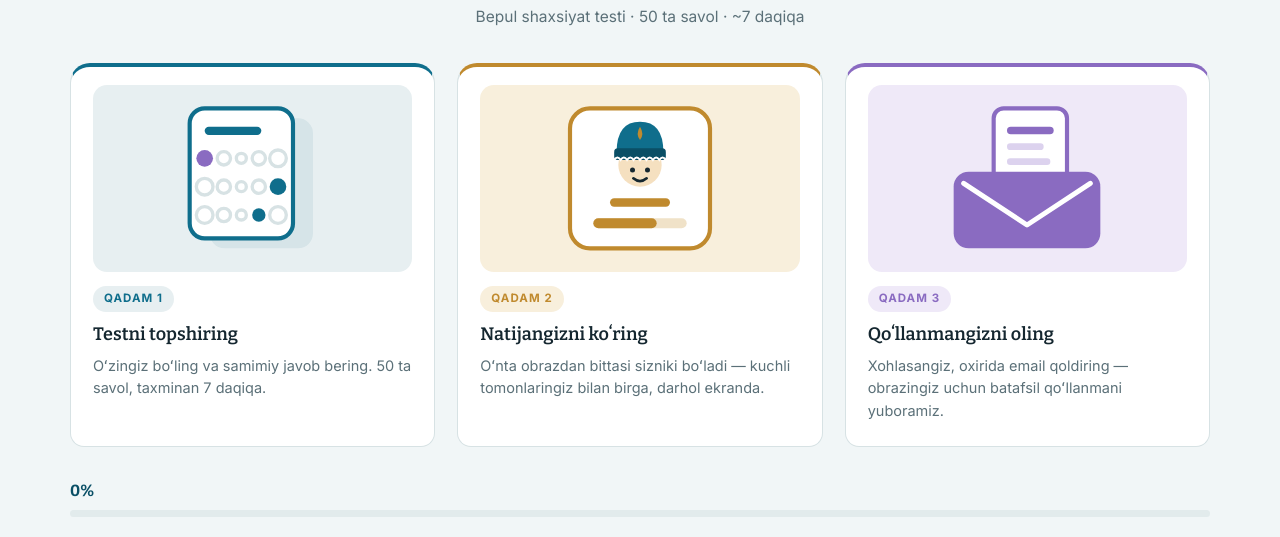
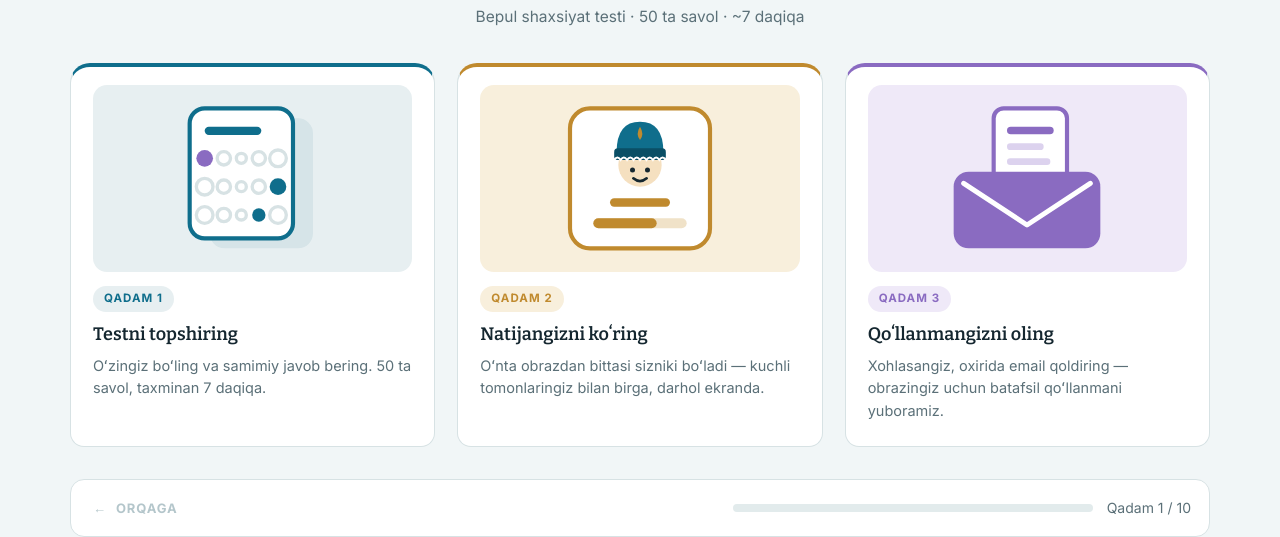
Before and after one commit to raximovv/TestMind, a plain HTML site: page test.html in a window 1280 px wide. Shown: the part 233-770 px from the top of the page. Drawn offline with Linux system fonts and the light colour scheme.

Commit message:
Step bar above the questions: back, progress, "Qadam 3 / 10"
Replaces the old progress block. Dropped the live time estimate and the
function behind it.

Built it pinned to the viewport first, the way 16personalities does, and the
suite caught why that is a bad idea here: elementFromPoint showed the bar
sitting on top of the answer circles, so a tap on a circle near the bottom of
the screen hit the bar instead and silently did nothing. The bar is static and
above the questions now, and a new check walks every visible circle and
asserts it receives its own taps.

Tests: e2e 45, keyboard 27, capture 19, autosave 9, audit 18 pages x 3 widths.

```diff
--- a/test.html
+++ b/test.html
@@ -54,22 +54,39 @@
   .btn[disabled]{background:#B8C9CE;cursor:not-allowed}
   .btn.ghost{background:transparent;color:var(--lazur-deep);border:1px solid var(--line)}
   .btn.ghost:hover{border-color:var(--lazur)}
-  .nav{display:flex;justify-content:space-between;align-items:center;gap:12px;margin-top:8px;flex-wrap:wrap}
+  .nav{display:flex;justify-content:flex-end;align-items:center;gap:14px;flex-wrap:wrap;margin:8px 0 0}
+  .navmsg{margin:0;font-size:14px;color:#8A3B1F}
+  /* ---- step bar: back on the left, progress on the right ---- */
+  .stepbar{margin:0 0 18px}
+  .stepbarin{background:var(--card);border:1px solid var(--line);border-radius:14px;
+             display:flex;align-items:center;justify-content:space-between;gap:16px;padding:11px 18px}
+  .backlink{display:inline-flex;align-items:center;gap:9px;background:none;border:0;padding:7px 4px;
+            font:inherit;font-weight:700;font-size:13px;letter-spacing:.07em;text-transform:uppercase;
+            color:var(--lazur);cursor:pointer;white-space:nowrap}
+  .backlink:hover{color:var(--lazur-deep)}
+  .backlink:focus-visible{outline:3px solid var(--zar);outline-offset:2px;border-radius:7px}
+  .backlink.off{color:#B4C6CB;cursor:default}
+  .stepright{display:flex;align-items:center;gap:14px;flex:1 1 auto;justify-content:flex-end;min-width:0}
+  .stepbar .ptrack{flex:0 1 360px;min-width:60px}
+  .stepcount{font-size:14px;color:var(--muted);white-space:nowrap}
+  @media (max-width:560px){
+    .backlink{font-size:11.5px;gap:6px;letter-spacing:.05em}
+    .stepbarin{gap:10px;padding:10px 13px}
+    .stepright{gap:10px}
+    .stepcount{font-size:13px}
+  }
   .navr{display:flex;gap:10px;flex-wrap:wrap;justify-content:flex-end}
   .sharebox{margin-bottom:16px;text-align:center}
   .shareimg{max-width:100%;height:auto;border:1px solid var(--line);border-radius:12px;margin-bottom:10px}
-  .pcount{font-size:13px;color:var(--muted);white-space:nowrap}
-  .pcount.warn{color:#8A3B1F;font-weight:500}
-  .ppct{font-family:var(--display);font-weight:700;font-size:16px;color:var(--lazur-deep)}
-  .ptrack{height:7px;background:#E2EBEC;border-radius:4px;overflow:hidden;margin:6px 0 22px}
+  .ptrack{height:8px;background:#E2EBEC;border-radius:4px;overflow:hidden}
   .pfill{height:100%;background:linear-gradient(90deg,var(--lazur),var(--zar));width:0%;transition:width .3s ease;border-radius:5px}
-  .qhead{display:flex;justify-content:space-between;align-items:baseline;gap:12px;margin-bottom:0}
   .item{padding:18px 0;border-bottom:1px solid var(--line);transition:opacity .25s ease}
   .item:last-of-type{border-bottom:0}
   /* Answered questions fade back so the one still to do is the one you look at.
      Hover or keyboard focus brings a faded question back to full strength, so
      changing an earlier answer never means squinting at it. */
   .item.done{opacity:.45}
+  .item{scroll-margin:20px 0}
   .item.done:hover,.item.done:focus-within{opacity:1}
   .item.warn .qtext{color:#8A3B1F}
   .qtext{font-weight:600;font-size:17.5px;line-height:1.35;margin-bottom:6px}
@@ -260,7 +277,7 @@
   @media (prefers-reduced-motion: reduce){ *{transition:none !important;animation:none !important} }
   @media print{
     body{background:#fff}
-    .btn,.nav,.actions,.capture,.foot,.weave{display:none !important}
+    .btn,.nav,.actions,.capture,.foot,.weave,.stepbar{display:none !important}
     .card{border:0;padding:0}
   }
 </style>
@@ -657,18 +674,23 @@ function renderPage(){
   var p = state.page;
   saveDraft();
   var from = p * PAGE_SIZE, to = Math.min(from + PAGE_SIZE, ITEMS.length);
-  var answeredTotal = state.answers.filter(function(v){ return v > 0; }).length;
-  if (!sessionStart){ sessionStart = Date.now(); sessionStartAnswered = answeredTotal; }
+  if (!sessionStart) sessionStart = Date.now();
   // Was this page already finished when it opened? If so we must NOT auto-advance —
   // otherwise editing an answer on a completed page would yank the page away.
   var pageWasComplete = answeredOnPage(p).done === answeredOnPage(p).total;
   var html =
     (p === 0 ? introHtml() : '') +
-    '<div class="qhead">' +
-      '<span class="ppct" id="ppct">' + pctDone() + '%</span>' +
-      '<span class="pcount" id="pageCount">' + timeLeftText() + '</span>' +
-    '</div>' +
-    '<div class="ptrack"><div class="pfill" id="pfill" style="width:' + pctDone() + '%"></div></div>' +
+    // Sits above the questions and stays put: pinned to the viewport it covered
+    // whatever was at the bottom of the screen and swallowed taps landing there.
+    '<div class="stepbar"><div class="stepbarin">' +
+      (p > 0
+        ? '<button class="backlink" id="prevBtn"><span aria-hidden="true">←</span> Orqaga</button>'
+        : '<span class="backlink off" aria-hidden="true"><span>←</span> Orqaga</span>') +
+      '<div class="stepright">' +
+        '<div class="ptrack"><div class="pfill" id="pfill" style="width:' + pctDone() + '%"></div></div>' +
+        '<span class="stepcount">Qadam ' + (p + 1) + ' / ' + PAGES + '</span>' +
+      '</div>' +
+    '</div></div>' +
     '<div class="card">';
   for (var i = from; i < to; i++){
     var it = ITEMS[i];
@@ -688,7 +710,7 @@ function renderPage(){
   }
   html += '</div>' +
     '<div class="nav">' +
-      (p > 0 ? '<button class="btn ghost" id="prevBtn">Orqaga</button>' : '<span></span>') +
+      '<p class="navmsg" id="navMsg" role="status"></p>' +
       '<button class="btn" id="nextBtn">' + (p === PAGES-1 ? 'Natijani koʻrish' : 'Keyingi') + '</button>' +
     '</div>';
   app.innerHTML = html;
@@ -804,31 +826,18 @@ function answeredCount(){
 }
 function pctDone(){ return Math.round(answeredCount() / ITEMS.length * 100); }
 
-// Live time estimate from the user's own pace in THIS session (so a resumed
-// draft doesn't count the hours they were away). Hidden until the pace is stable.
-var sessionStart = 0, sessionStartAnswered = 0;
-function timeLeftText(){
-  var answered = state.answers.filter(function(v){ return v > 0; }).length;
-  var doneNow = answered - sessionStartAnswered;
-  if (!sessionStart || doneNow < 5) return '';
-  var left = (ITEMS.length - answered) * ((Date.now() - sessionStart) / doneNow);
-  if (left <= 0) return '';
-  var mins = Math.round(left / 60000);
-  return mins <= 1 ? 'oz qoldi' : '~' + mins + ' daqiqa qoldi';
-}
+// Still needed for the anonymous durationSec figure, even though the on-screen
+// estimate is gone.
+var sessionStart = 0;
 
 function updateCount(missing){
-  var pct = pctDone();
   var fill = document.getElementById('pfill');
-  if (fill) fill.style.width = pct + '%';
-  var pc = document.getElementById('ppct');
-  if (pc) pc.textContent = pct + '%';
-  var el = document.getElementById('pageCount');
-  if (el){
+  if (fill) fill.style.width = pctDone() + '%';
+  // The nudge belongs next to the button they just pressed, not in the bar.
+  var m = document.getElementById('navMsg');
+  if (m){
     var a = answeredOnPage(state.page);
-    var short = missing && a.done < a.total;
-    el.textContent = short ? 'Qolgan savollarga javob bering' : timeLeftText();
-    el.className = 'pcount' + (short ? ' warn' : '');
+    m.textContent = (missing && a.done < a.total) ? 'Qolgan savollarga javob bering.' : '';
   }
 }
 
```
